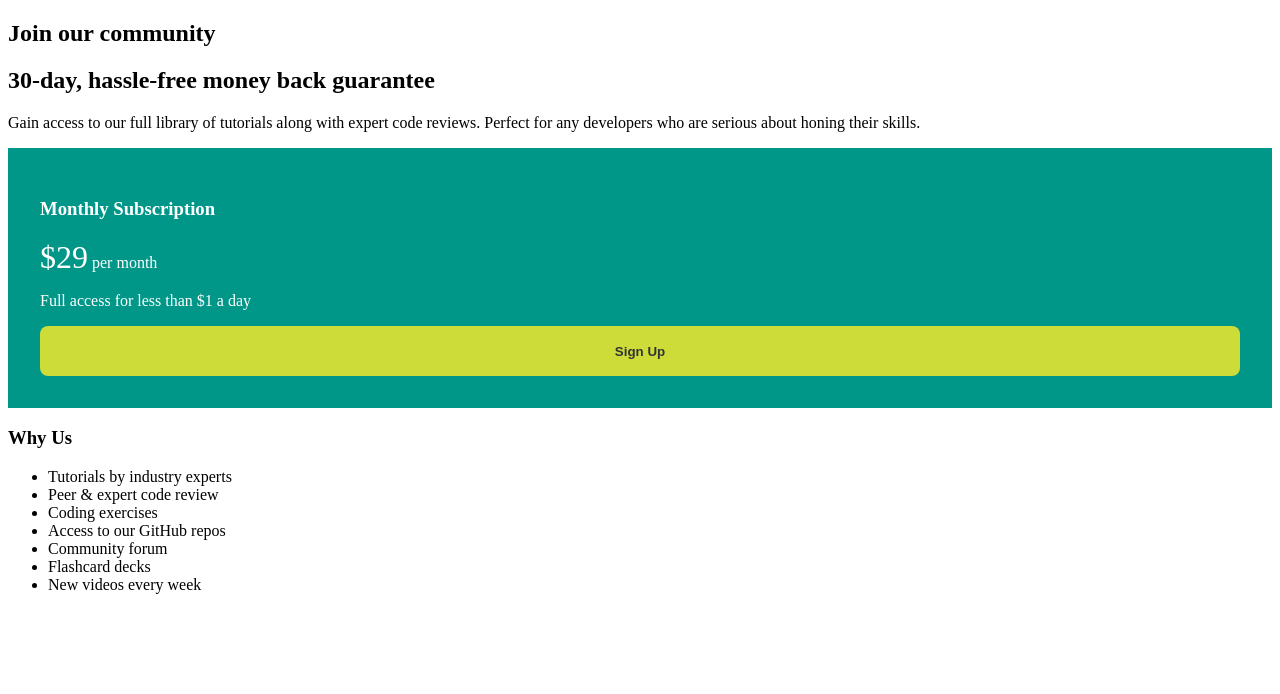
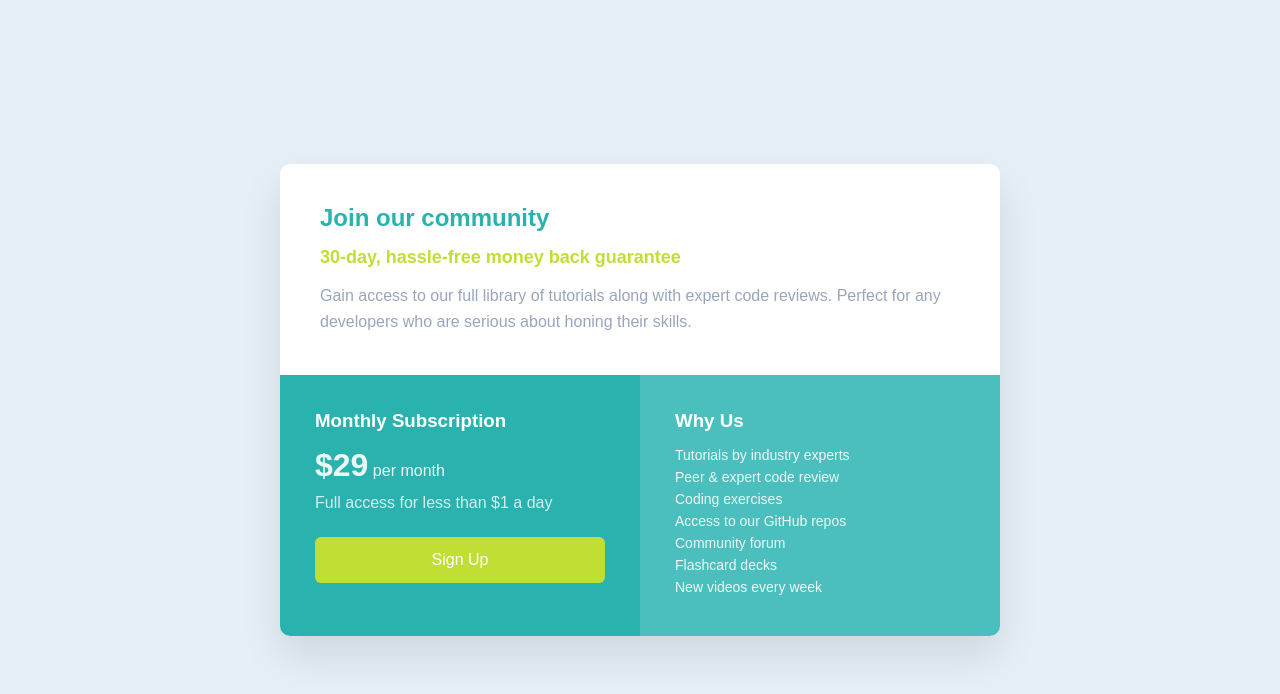
Before and after one commit to Sachin-g12/day-12-homework-task, a plain HTML site: page index.html in a window 1280 px wide. Drawn offline with Linux system fonts and the light colour scheme.

Commit message:
Refactor CSS for layout and styling improvements

```diff
--- a/style.css
+++ b/style.css
@@ -1,93 +1,129 @@
+* {
+  margin: 0;
+  padding: 0;
+  box-sizing: border-box;
+}
 
-.overall{
-  background-color: #e0f2f1;
+body {
+  font-family: Arial, sans-serif;
+  background: #e6eff6;
+  min-height: 100vh;
   display: flex;
   justify-content: center;
-}
-/* Top section */
-.card-1{
-  background-color: white;
-  border-radius: 10px;
-  width: 550px;
-   display: grid;
-
-}
-.top-section{
-  padding: 32px;
+  align-items: center;
 }
 
-.top-section h2{
-  color: #009688;
+/* CARD */
+.wrapper {
+  width: 720px;
+  background: white;
+  border-radius: 10px;
+  overflow: hidden;
+  box-shadow: 0 20px 40px rgba(0, 0, 0, 0.1);
 }
 
-.guarantee {
-  color: #cddc39;
+/* TOP */
+.top {
+  padding: 40px;
 }
 
-.description {
-  color: #7b879d;
-  line-height: 1.5;
+.top h1 {
+  color: #2ab2af;
+  margin-bottom: 15px;
 }
 
-/* Bottom section */
-.card-2{
-  display: grid;
-  grid-template-columns: 1fr;
+.top h2 {
+  color: #c0df34;
+  margin-bottom: 15px;
+  font-size: 18px;
 }
 
-.subscription{
-  padding: 32px;
+.top p {
+  color: #98a6bd;
+  line-height: 1.6;
+}
+
+/* BOTTOM */
+.bottom {
+  display: flex;
+}
+
+/* LEFT */
+.subscription {
+  background: #2ab2af;
   color: white;
-   background-color: #009688;
+  padding: 35px;
+  width: 50%;
+}
+
+.subscription h3 {
+  margin-bottom: 15px;
 }
 
 .price {
-  font-size: 16px;
+  margin-bottom: 10px;
+  opacity: 0.9;
 }
 
 .price span {
   font-size: 32px;
+  font-weight: bold;
 }
 
-
-.subscription button {
-  background-color: #cddc39;
-  color: #333;
-  font-weight: 600;
-  border: none;
-  border-radius: 8px;
-  height: 50px;
-  cursor: pointer;
-  width: 100%;
-}
-/* bottom left card-3 */
-.card-3 {
-  padding: 32px;
-  color: white;
-  background-color: #26a69a;
-   display: grid;
-  grid-template-columns: 1fr;
-
+.access {
+  margin-bottom: 25px;
+  opacity: 0.8;
 }
 
-.card-3  h3 {
-  margin-bottom: 16px;
+button {
+  width: 100%;
+  padding: 14px;
+  border: none;
+  border-radius: 6px;
+  background: #c0df34;
+  color: white;
+  font-size: 16px;
+  cursor: pointer;
 }
 
-.card-3  ul {
-  list-style: none;
+button:hover {
+  opacity: 0.9;
 }
 
-.card-3  li {
-  line-height: 1.8;
-  color: #e0f2f1;
+/* RIGHT */
+.why-us {
+  background: #4bbfbd;
+  color: white;
+  padding: 35px;
+  width: 50%;
 }
 
-/* Responsive layout */
-@media (min-width: 375px) {
-  .card-2 {
-    /* flex-direction: row; */
-     grid-template-columns: 1fr 1fr;
+.why-us h3 {
+  margin-bottom: 15px;
+}
+
+.why-us ul {
+  list-style: none;
+  font-size: 14px;
+  opacity: 0.9;
+}
+
+.why-us li {
+  margin-bottom: 6px;
+}
+
+/* MOBILE */
+@media (max-width: 375px) {
+  .wrapper {
+    width: 90%;
   }
 
+  .bottom {
+    flex-direction: column;
+  }
+
+  .subscription,
+  .why-us {
+    width: 100%;
+  }
 }
```
